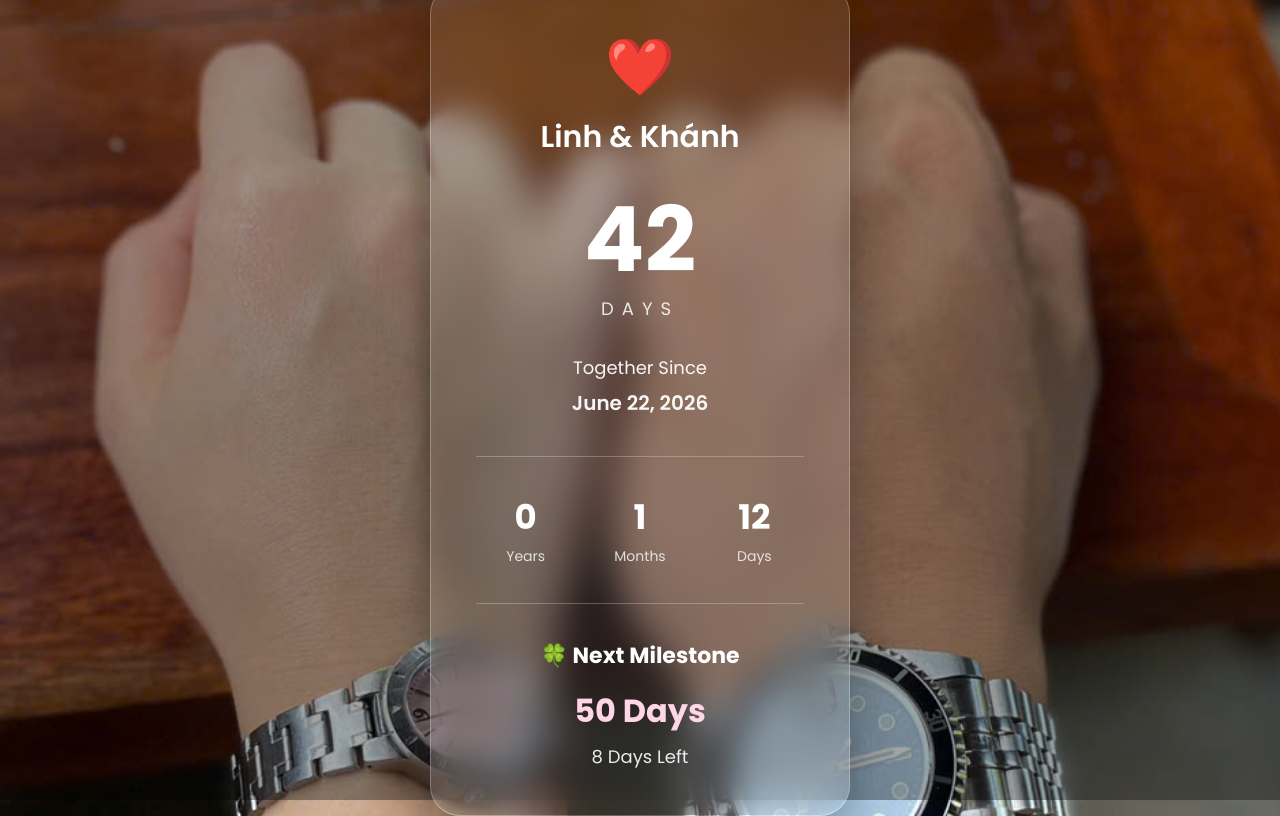
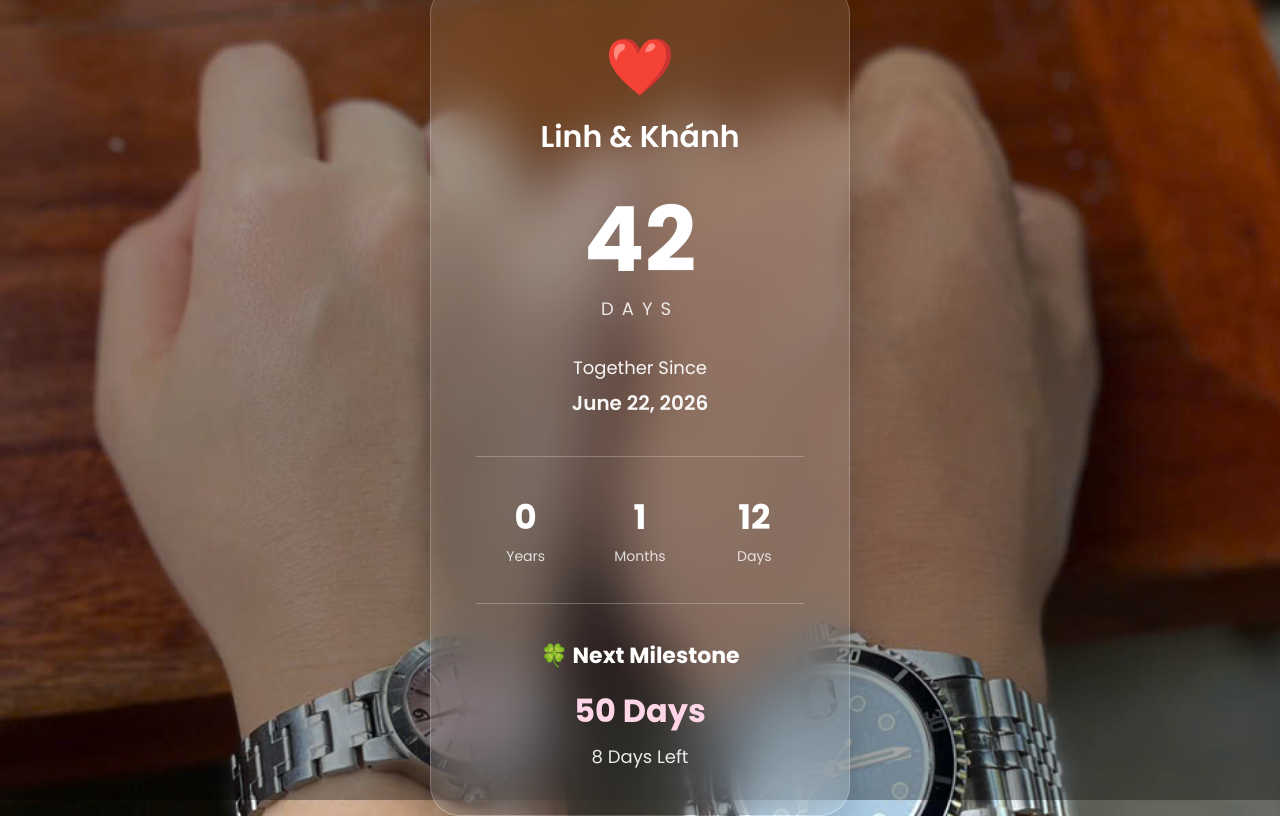
Before and after one commit to linhtt-dlw/Khanh.Linh, a plain HTML site: page index.html in a window 1280 px wide. Drawn offline with Linux system fonts and the light colour scheme.

Commit message:
Update style.css

```diff
--- a/style.css
+++ b/style.css
@@ -68,15 +68,15 @@ body{
 
     border-radius:30px;
 
-    background:rgba(255,255,255,.10);
+    background: rgba(255,255,255,0.10);
 
-    backdrop-filter:blur(18px);
+    backdrop-filter: blur(28px);
 
-    -webkit-backdrop-filter:blur(18px);
+    -webkit-backdrop-filter: blur(28px);
 
-    border:1px solid rgba(255,255,255,.25);
+    border: 1px solid rgba(255,255,255,0.20);
 
-    box-shadow:0 20px 50px rgba(0,0,0,.35);
+    box-shadow: 0 15px 40px rgba(0,0,0,0.20);
 
     text-align:center;
 
```
